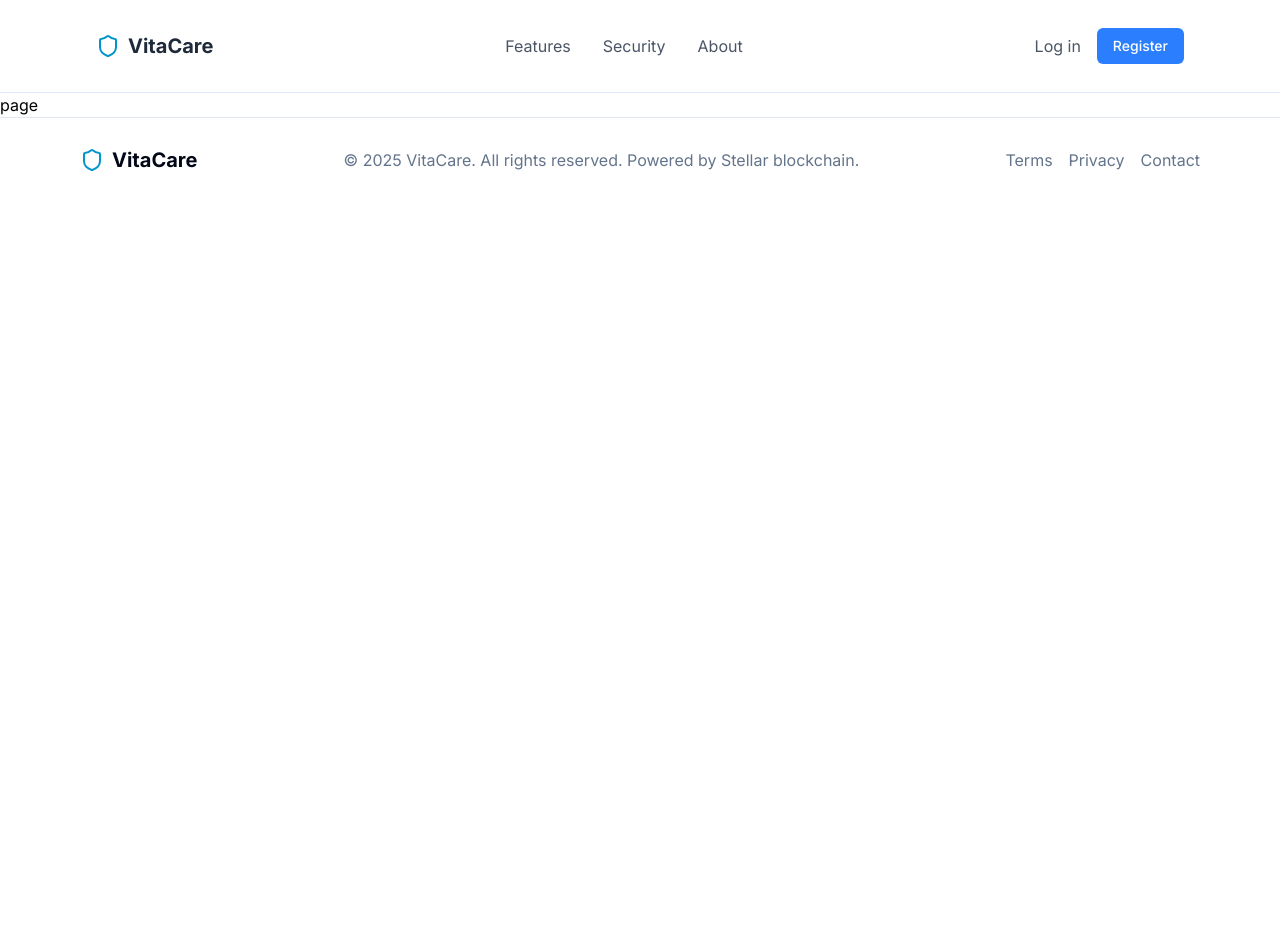
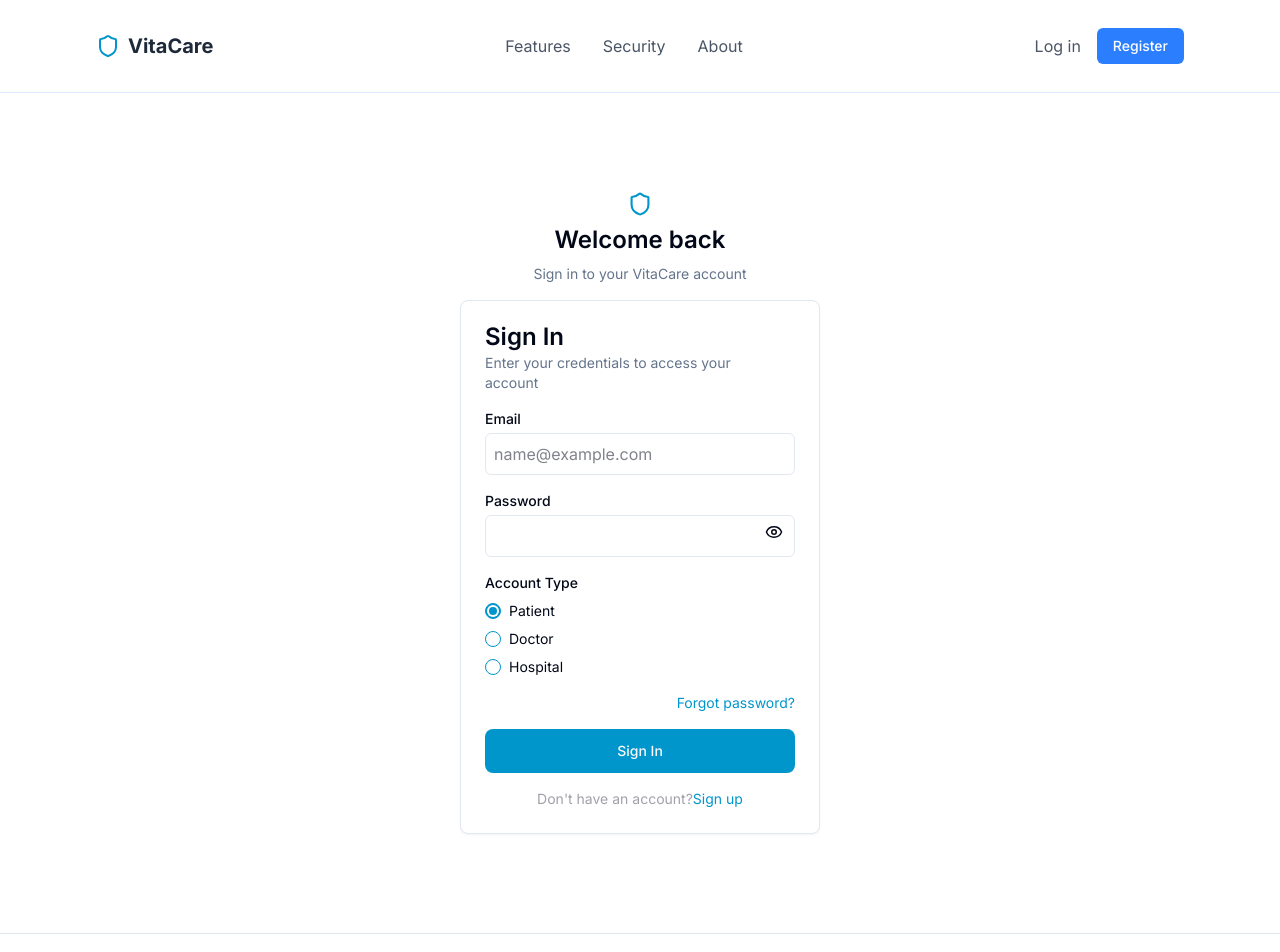
Before and after one commit to VitaCare-Organization/vitacare-dev, a Next.js app in the folder apps/vitacare-frontend/: page /login in a window 1280 px wide. Shown: the top 952 px of the page. Before the commit the page ends 800 px from the top, so only its background shows below. Built offline with nearby package versions, Linux system fonts and the light colour scheme.

Commit message:
fix: completed the login page (#78)

```diff
--- a/apps/vitacare-frontend/src/app/login/page.tsx
+++ b/apps/vitacare-frontend/src/app/login/page.tsx
@@ -1,5 +1,6 @@
+import LoginForm from "@/components/organisms/Forms/LoginForm/LoginForm";
 import React from "react";
 
 export default function page() {
-  return <div>page</div>;
+  return <LoginForm />;
 }
--- a/apps/vitacare-frontend/src/components/organisms/Forms/LoginForm/LoginForm.tsx
+++ b/apps/vitacare-frontend/src/components/organisms/Forms/LoginForm/LoginForm.tsx
@@ -24,6 +24,9 @@ const LoginForm = () => {
   } = useForm<LoginFormData>({
     resolver: zodResolver(LoginFormSchema),
     mode: "onChange",
+    defaultValues: {
+      accountType: "Patient",
+    },
   });
 
   const selectedAccountType = watch("accountType");
@@ -37,7 +40,7 @@ const LoginForm = () => {
   };
 
   return (
-    <div className="min-h-screen flex justify-center items-center w-full">
+    <div className="min-h-screen flex justify-center items-center w-full my-5">
       <div className="space-y-4 py-6 md:py-10 px-4 xl:py-0 xl:px-0 w-full">
         <div className="text-center flex flex-col gap-2">
           <Image
@@ -108,7 +111,7 @@ const LoginForm = () => {
 
           <div className="flex justify-center text-sm items-center">
             <p className="text-[#A1A1AA]">
-              <p>Don&apos;t have an account?</p>
+              <span>Don&apos;t have an account?</span>
               <Link className="text-sm hover:underline text-[#0096CC]" href="/">
                 Sign up
               </Link>
--- a/apps/vitacare-frontend/src/schemas/LoginFormSchema.ts
+++ b/apps/vitacare-frontend/src/schemas/LoginFormSchema.ts
@@ -1,8 +1,11 @@
 import { z } from "zod";
 
 export const LoginFormSchema = z.object({
-  email: z.string().email("Invalid email format"),
-  password: z.string().min(8, "Password must be at least 8 characters long"),
+  email: z.string().nonempty("Email is required").email("Invalid email format"),
+  password: z
+    .string()
+    .nonempty("Password is required")
+    .min(8, "Password must be at least 8 characters long"),
   accountType: z.enum(["Patient", "Doctor", "Hospital"], {
     required_error: "Please select an account type",
   }),
```
